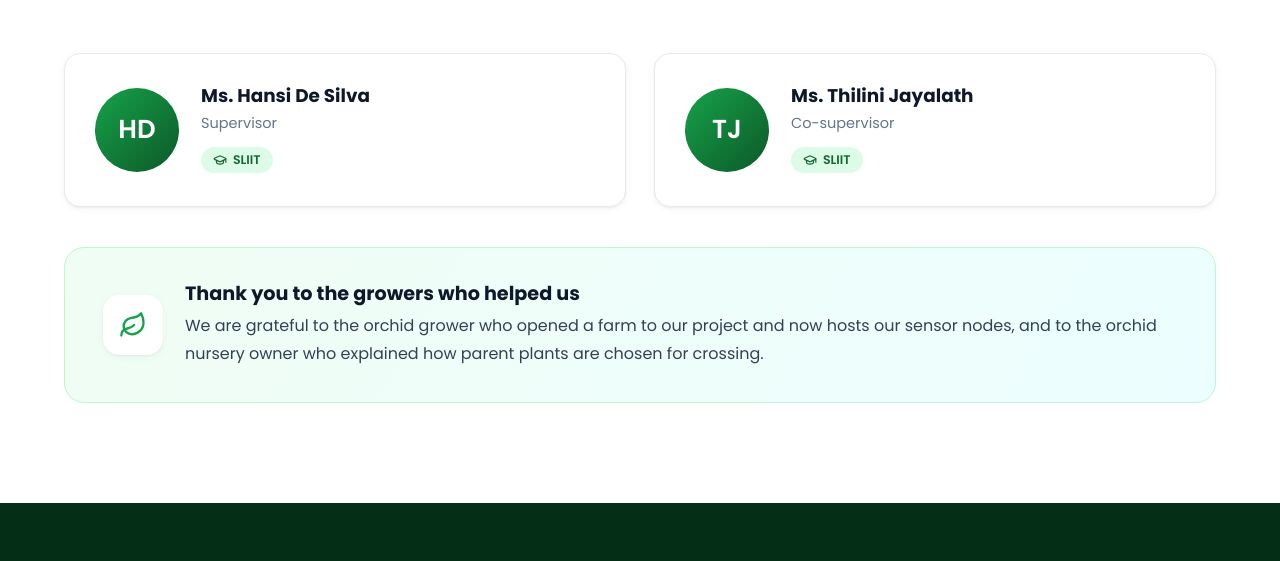
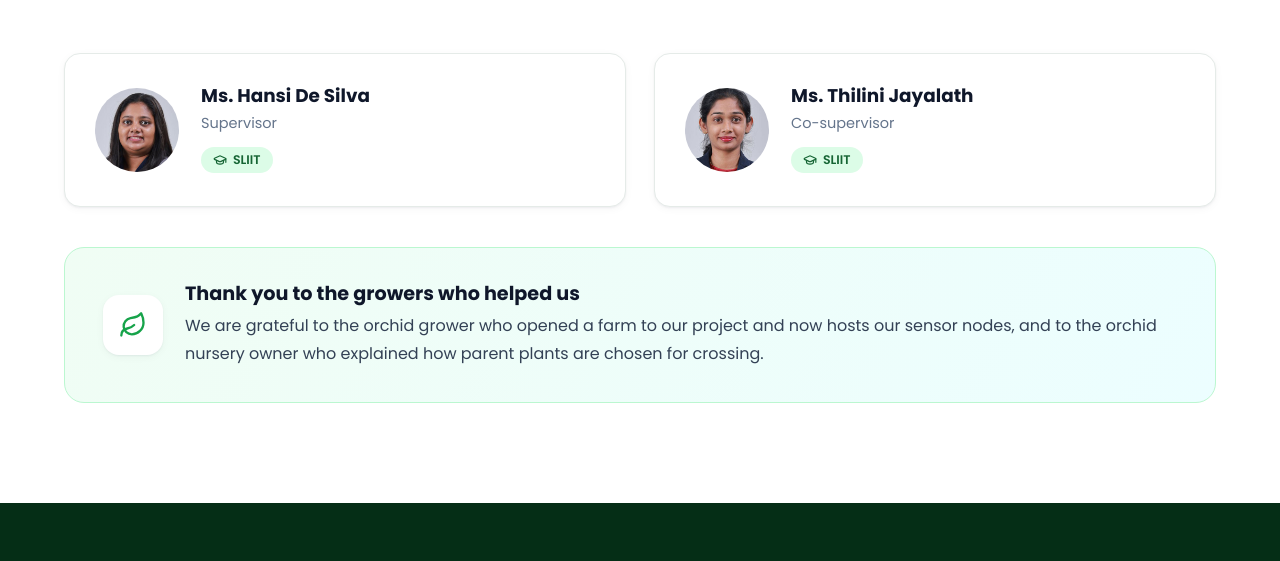
Before and after one commit to pasanMahela/R26-SE-018-website, a plain HTML site: page about.html in a window 1280 px wide. Shown: the part 2153-2714 px from the top of the page. Drawn offline with Linux system fonts and the light colour scheme.

Commit message:
Add the supervisors' photos

```diff
--- a/about.html
+++ b/about.html
@@ -75,7 +75,7 @@
 <section class="section">
   <div class="container">
     <div class="section-head reveal"><span class="label"><svg class="ic " viewBox="0 0 24 24" fill="none" stroke="currentColor" stroke-width="2" stroke-linecap="round" stroke-linejoin="round" aria-hidden="true"><path d="M21.42 10.922a1 1 0 0 0-.019-1.838L12.83 5.18a2 2 0 0 0-1.66 0L2.6 9.08a1 1 0 0 0 0 1.832l8.57 3.908a2 2 0 0 0 1.66 0z" /> <path d="M22 10v6" /> <path d="M6 12.5V16a6 3 0 0 0 12 0v-3.5" /></svg>Supervision</span><h2>Our Supervisors</h2></div>
-    <div class="grid grid-2"><article class="card sup-card cg reveal"><div class="avatar" aria-hidden="true">HD</div><div><h3>Ms. Hansi De Silva</h3><p>Supervisor</p><span class="badge badge-green" style="margin-top:10px"><svg class="ic " viewBox="0 0 24 24" fill="none" stroke="currentColor" stroke-width="2" stroke-linecap="round" stroke-linejoin="round" aria-hidden="true"><path d="M21.42 10.922a1 1 0 0 0-.019-1.838L12.83 5.18a2 2 0 0 0-1.66 0L2.6 9.08a1 1 0 0 0 0 1.832l8.57 3.908a2 2 0 0 0 1.66 0z" /> <path d="M22 10v6" /> <path d="M6 12.5V16a6 3 0 0 0 12 0v-3.5" /></svg>SLIIT</span></div></article><article class="card sup-card cg reveal"><div class="avatar" aria-hidden="true">TJ</div><div><h3>Ms. Thilini Jayalath</h3><p>Co-supervisor</p><span class="badge badge-green" style="margin-top:10px"><svg class="ic " viewBox="0 0 24 24" fill="none" stroke="currentColor" stroke-width="2" stroke-linecap="round" stroke-linejoin="round" aria-hidden="true"><path d="M21.42 10.922a1 1 0 0 0-.019-1.838L12.83 5.18a2 2 0 0 0-1.66 0L2.6 9.08a1 1 0 0 0 0 1.832l8.57 3.908a2 2 0 0 0 1.66 0z" /> <path d="M22 10v6" /> <path d="M6 12.5V16a6 3 0 0 0 12 0v-3.5" /></svg>SLIIT</span></div></article></div>
+    <div class="grid grid-2"><article class="card sup-card cg reveal"><div class="avatar"><img src="images/team/hansi-de-silva.jpg" alt="" width="240" height="240"></div><div><h3>Ms. Hansi De Silva</h3><p>Supervisor</p><span class="badge badge-green" style="margin-top:10px"><svg class="ic " viewBox="0 0 24 24" fill="none" stroke="currentColor" stroke-width="2" stroke-linecap="round" stroke-linejoin="round" aria-hidden="true"><path d="M21.42 10.922a1 1 0 0 0-.019-1.838L12.83 5.18a2 2 0 0 0-1.66 0L2.6 9.08a1 1 0 0 0 0 1.832l8.57 3.908a2 2 0 0 0 1.66 0z" /> <path d="M22 10v6" /> <path d="M6 12.5V16a6 3 0 0 0 12 0v-3.5" /></svg>SLIIT</span></div></article><article class="card sup-card cg reveal"><div class="avatar"><img src="images/team/thilini-jayalath.jpg" alt="" width="240" height="240"></div><div><h3>Ms. Thilini Jayalath</h3><p>Co-supervisor</p><span class="badge badge-green" style="margin-top:10px"><svg class="ic " viewBox="0 0 24 24" fill="none" stroke="currentColor" stroke-width="2" stroke-linecap="round" stroke-linejoin="round" aria-hidden="true"><path d="M21.42 10.922a1 1 0 0 0-.019-1.838L12.83 5.18a2 2 0 0 0-1.66 0L2.6 9.08a1 1 0 0 0 0 1.832l8.57 3.908a2 2 0 0 0 1.66 0z" /> <path d="M22 10v6" /> <path d="M6 12.5V16a6 3 0 0 0 12 0v-3.5" /></svg>SLIIT</span></div></article></div>
     <div class="thanks reveal" style="margin-top:40px"><span class="ic-box"><svg class="ic " viewBox="0 0 24 24" fill="none" stroke="currentColor" stroke-width="2" stroke-linecap="round" stroke-linejoin="round" aria-hidden="true"><path d="M11 20A7 7 0 0 1 9.8 6.1C15.5 5 17 4.48 19 2c1 2 2 4.18 2 8 0 5.5-4.78 10-10 10Z" /> <path d="M2 21c0-3 1.85-5.36 5.08-6C9.5 14.52 12 13 13 12" /></svg></span><div><h3>Thank you to the growers who helped us</h3><p>We are grateful to the orchid grower who opened a farm to our project and now hosts our sensor nodes, and to the orchid nursery owner who explained how parent plants are chosen for crossing.</p></div></div>
   </div>
 </section>
```
Also changed, not shown: images/team/hansi-de-silva.jpg (added), images/team/thilini-jayalath.jpg (added).
